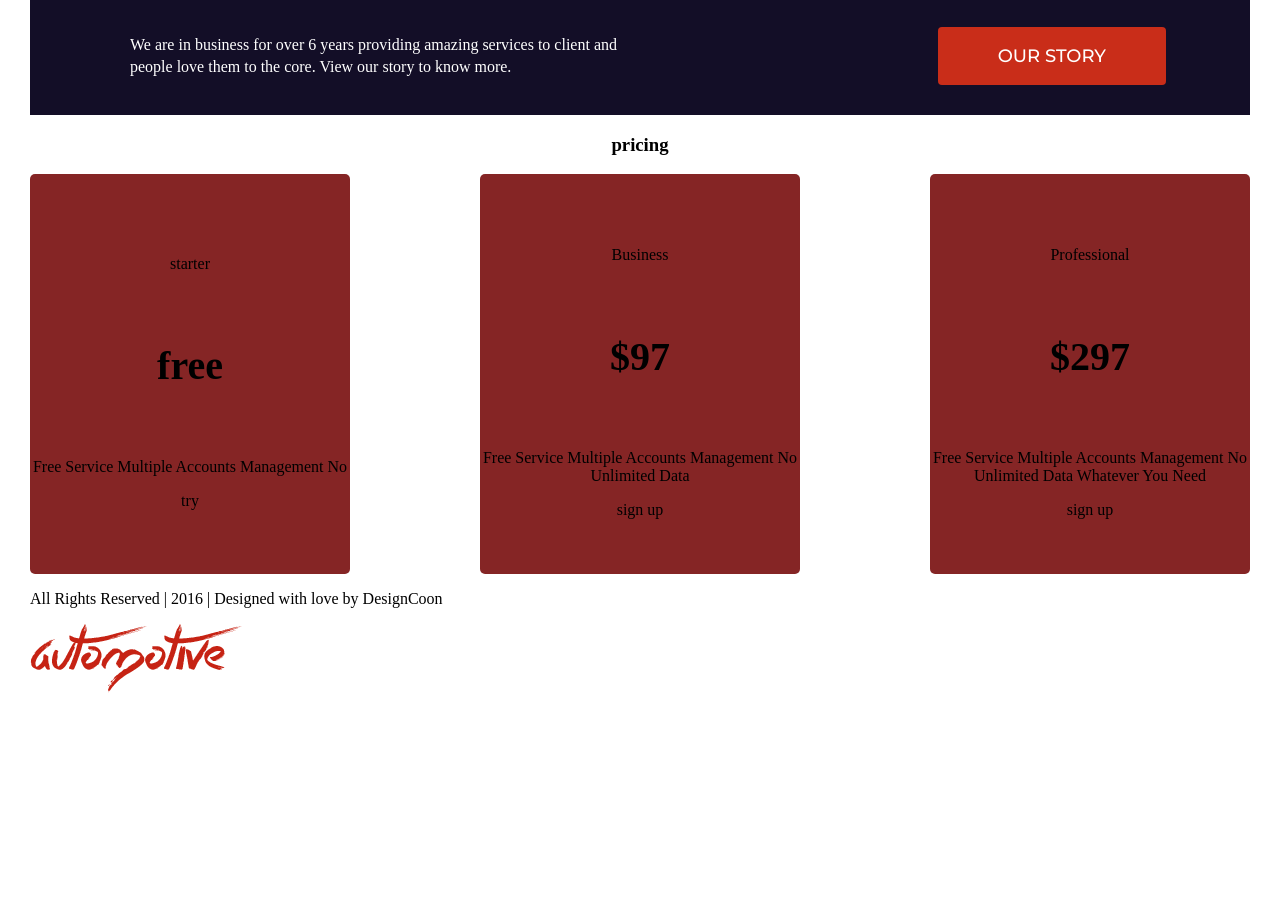
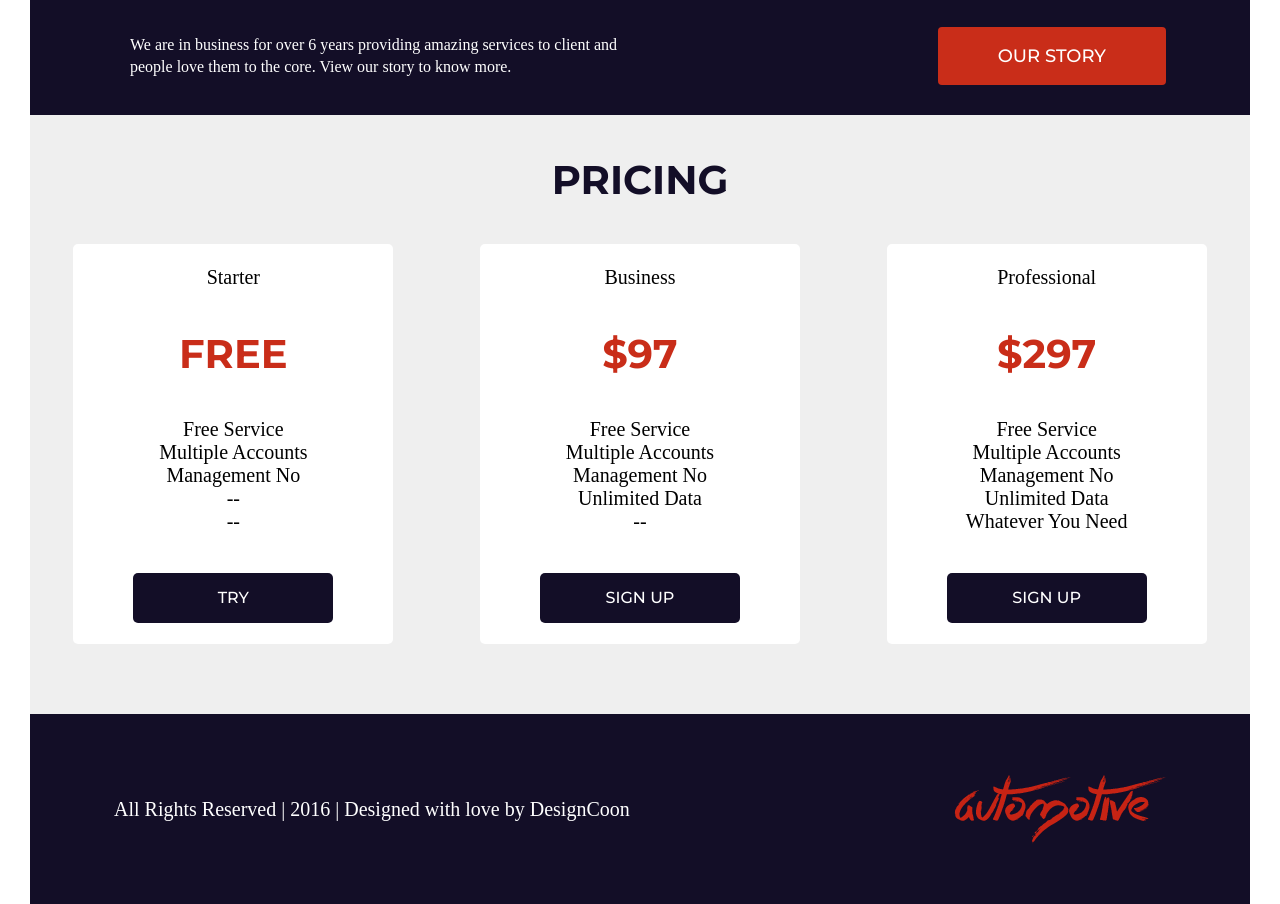
Before and after one commit to mplotnikov63/study, a plain HTML site: page web/FINAL/final.html in a window 1280 px wide. Shown: the part 1042-1946 px from the top of the page. Before the commit the page ends 1739 px from the top, so only its background shows below. Drawn offline with Linux system fonts and the light colour scheme.

Commit message:
Final completed

```diff
--- a/web/FINAL/final.css
+++ b/web/FINAL/final.css
@@ -5,9 +5,7 @@
 body {
     margin: 0;
 }
-.box1 {
 
-}
 .main3{
 
     width: 1220px;
@@ -16,9 +14,6 @@ body {
     flex-direction: column;
 }
 
-.top_buttons5 {
-
-}
 .top4 {
     padding: 0 84px;
     padding-top: 38px;
@@ -27,9 +22,6 @@ body {
     display: flex;
     flex-direction: column;
     background-image: url(../FINAL/background.png);
-}
-.our_services4 {
-
 }
 
 .services5 {
@@ -127,6 +119,7 @@ h2 {
 }
 
 .pricing4 {
+    background-color: #efefef;
     width: 1220px;
 }
 .center4 p {
@@ -137,6 +130,11 @@ h2 {
 }
 .pricing4 h3 {
     text-align: center;
+    text-transform: uppercase;
+    font-family: 'Montserrat';
+    font-weight: 700;
+    color: #130e27;
+    font-size: 40px;
 }
 
 .pricing_block6 {
@@ -146,19 +144,49 @@ h2 {
     justify-content: center;
     height: 400px;
     width: 320px;
-    background-color: #852525;
+    background-color: #ffffff;
     border-radius: 5px;
+    margin-bottom: 70px;
+    align-items: center;
+}
+.pricing_block_button {
+    margin-top: 40px;
+    text-transform: uppercase;
+    font-family: 'Montserrat';
+    font-weight: 500;
+    color: #ffffff;
+    width: 200px;
+    height: 50px;
+    background-color: #130e27;
+    display: flex;
+    justify-content: center;
+    align-items: center;
+    border-radius: 5px;
+    transition: background-color 0.4s;
 }
 
+.pricing_block_button:hover {
+    background-color: #c92d19;
+}
+
+.pricing_block6 h4 {
+    margin-top: 40px;
+    margin-bottom: 40px;
+    text-transform: uppercase;
+    font-size: 40px;
+    color: #c92d19;
+    font-family: 'Montserrat';
+}
 .pricing_blocks5 {
     display: flex;
-    justify-content: space-between;
+    justify-content: space-around;
 }
 
-h4 {
-    font-size: 40px;
+.pricing_block6 p {
+    font-size: 20px;
+    max-width: 170px;
+    margin: 0;
 }
-
 .top_buttons5 {
     display: flex;
 }
@@ -181,3 +209,21 @@ h4 {
 .button5:hover {
     transform: scale(1.05)
 }
+.bottom4 {
+    background-color: #130e27;
+    height: 190px;
+    color: #ffffff;
+    display: flex;
+    justify-content: space-between;
+    align-items: center;
+    font-size: 20px;
+}
+
+.bottom4 img {
+    object-fit: contain;
+    margin-right: 84px;
+}
+
+.bottom4 p {
+    margin-left: 84px;
+}
--- a/web/FINAL/final.html
+++ b/web/FINAL/final.html
@@ -60,12 +60,14 @@
                     <h3>pricing</h3>
                     <div class="pricing_blocks5">
                     <div class="pricing_block6">
-                        <p>starter</p>
+                        <p>Starter</p>
                         <h4>free</h4>
                         <p>Free Service
                             Multiple Accounts
                             Management No</p>
-                        <div>
+                        <p>--</p>
+                        <p>--</p>
+                        <div class="pricing_block_button">
                             try
                         </div>
                     </div>
@@ -76,7 +78,8 @@
                             Multiple Accounts
                             Management No
                             Unlimited Data</p>
-                        <div>
+                        <p>--</p>
+                        <div class="pricing_block_button">
                             sign up
                         </div>
                     </div>
@@ -88,7 +91,7 @@
                             Management No
                             Unlimited Data
                             Whatever You Need</p>
-                        <div>
+                        <div class="pricing_block_button">
                             sign up
                         </div>
                     </div>
```
